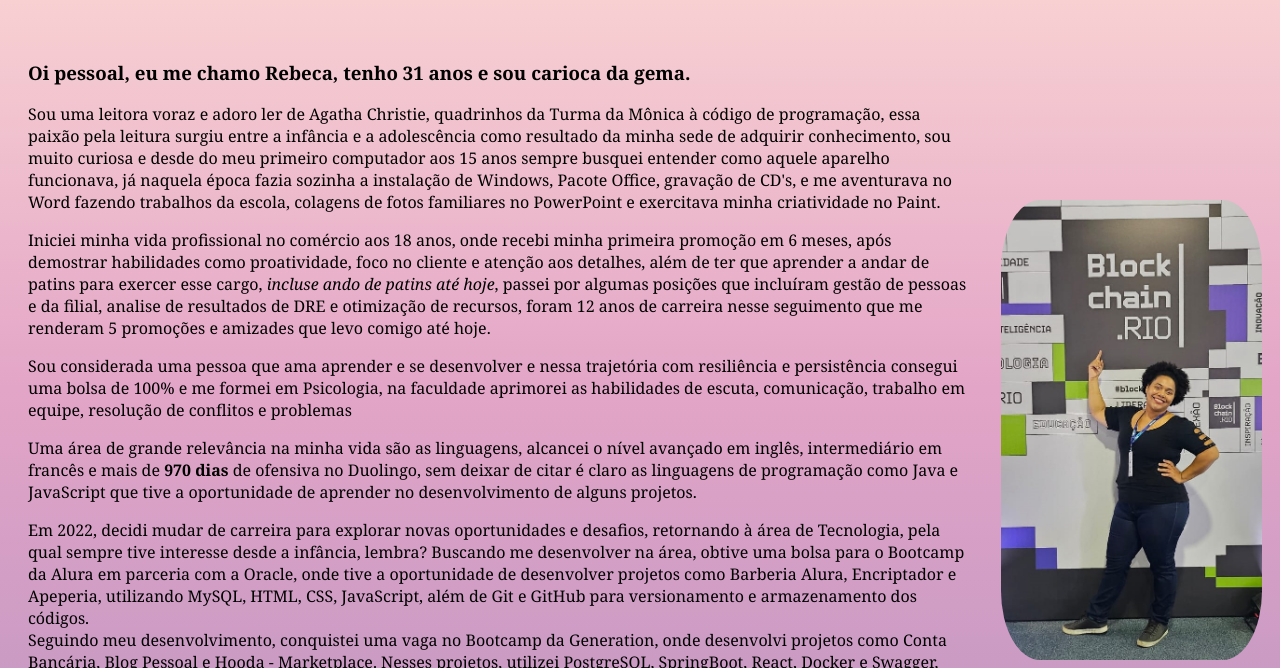
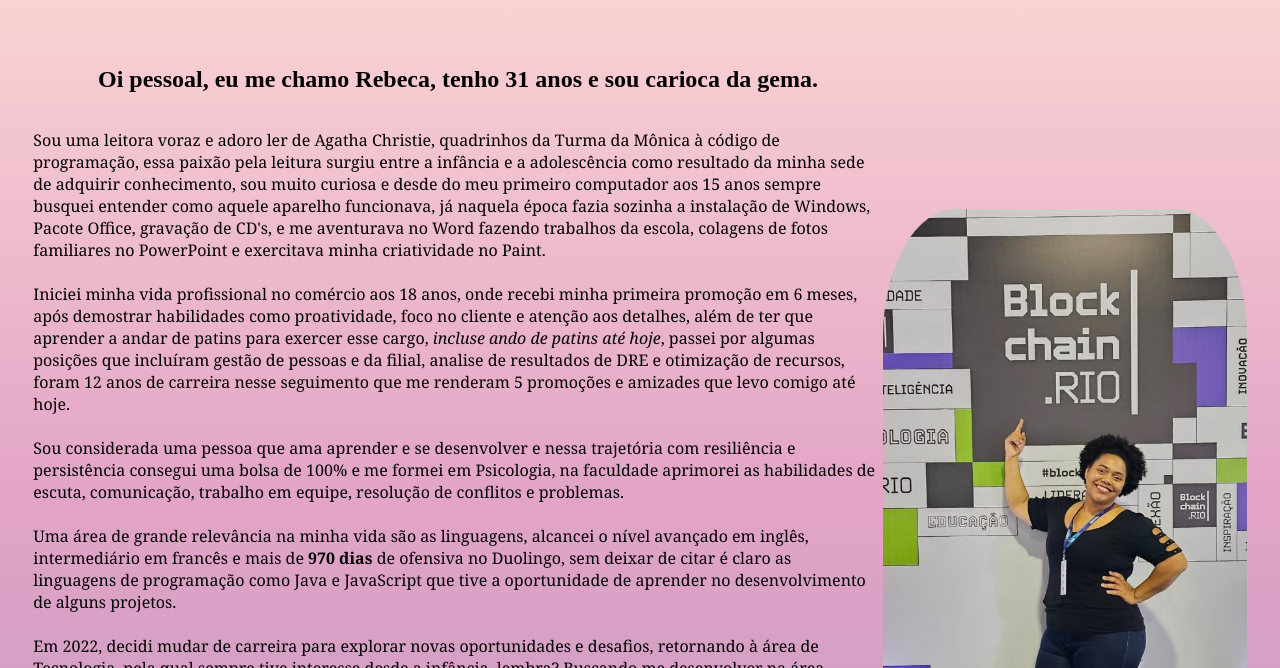
Before and after one commit to RebecaOuriques/Fundamentos-Web, a plain HTML site: page index.html in a window 1280 px wide. Shown: the part 132-800 px from the top of the page. Drawn offline with Linux system fonts and the light colour scheme.

Commit message:
adição do javascript

```diff
--- a/assets/css/style.css
+++ b/assets/css/style.css
@@ -13,6 +13,7 @@
 }
 #menu li a:hover {
     color: purple;
+    font-size: 21px;
 
 }
 
@@ -32,29 +33,67 @@ footer {
     background-color: #B692C2;
     text-align: center;
 }
-.container {
-    font-family:Georgia, 'Times New Roman', Times, serif;
+.principal{
+    padding: 2% 2%;
     display: flex;
-    flex-flow: row nowrap;
-    justify-content: center;
+    justify-content: space-around;
     align-items: center;
 
 }
 
-.texto {
-    padding: 20px;
+.principal-container {
+    width: 100%;
+    display: flex;
+    justify-content: space-around;
+    flex-flow: column nowrap;
+    align-items: center;
+
 }
 
+.principal-texto1 {
+    height: 100%;
+    font-size: 1rem;
+    font-family: Cambria, Cochin, Georgia, Times, 'Times New Roman', serif;
+    padding-right: 5px;
+}
+
+.linha {
+    word-wrap: break-word;
+    white-space: pre-line;
+}
+
+.principal-titulo{
+}
+
+.principal-destaque1 {
+font-style: italic
+}
+
+.principal-destaque2 {
+    font-weight: bold;
+}
+
+/*
 .container-imagem {
-    padding: 10px;
+
+    display: flex;
+    border: 3px solid black ;
+    width: 20%;
+    height: 100%;
     align-items: center;
     justify-content: center;
+
+}
+*/
+
+.imagem-rebeca{
+    display: flex;
+    width: 30%;
+    justify-content: center;
     align-items: center;
+    border-radius: 20%;
 }
 
-.imagem-rebeca{
-    border-radius: 15%;
-}
 .footer{
     text-align: center;
 }
--- a/index.html
+++ b/index.html
@@ -18,33 +18,31 @@
             </li>
         </ul>
     </div>
+    <h1 class="center">Sobre mim</h1>
+    <main class="principal">
+    <section class="principal-container">
+        <h2 class="principal-titulo">Oi pessoal, eu me chamo Rebeca, tenho 31 anos e sou carioca da gema.</h2>
+                    <p class="principal-texto1">Sou uma leitora voraz e adoro ler de Agatha Christie, quadrinhos da Turma da Mônica à código de programação, essa paixão pela leitura surgiu entre a infância e a adolescência como resultado da minha sede de adquirir conhecimento, sou muito curiosa e desde do meu primeiro computador aos 15 anos sempre busquei entender como aquele aparelho funcionava, já naquela época fazia sozinha a instalação de Windows, Pacote Office, gravação de CD's, e me aventurava no Word fazendo trabalhos da escola, colagens de fotos familiares no PowerPoint e exercitava minha criatividade no Paint.
+                    <span class="linha">
 
-    <h1 class="center">Sobre mim</h1>
-    <main>
+                        Iniciei minha vida profissional no comércio aos 18 anos, onde recebi minha primeira promoção em 6 meses, após demostrar habilidades como proatividade, foco no cliente e atenção aos detalhes, além de ter que aprender a andar de patins para exercer esse cargo, <span class="principal-destaque1">incluse ando de patins até hoje</span>, passei por algumas posições que incluíram gestão de pessoas e da filial, analise de resultados de DRE e otimização de recursos, foram 12 anos de carreira nesse seguimento que me renderam 5 promoções e amizades que levo comigo até hoje.</span>
+                        <span class="linha">
 
-    <div class="container">
+                            Sou considerada uma pessoa que ama aprender e se desenvolver e nessa trajetória com resiliência e persistência consegui uma bolsa de 100% e me formei em Psicologia, na faculdade aprimorei as habilidades de escuta, comunicação, trabalho em equipe, resolução de conflitos e problemas.
+            <span class="linha">
+                Uma área de grande relevância na minha vida são as linguagens, alcancei o nível avançado em inglês, intermediário em francês e mais de <span class="principal-destaque2">970 dias</span> de ofensiva no Duolingo, sem deixar de citar é claro as linguagens de programação como Java e JavaScript que tive a oportunidade de aprender no desenvolvimento de alguns projetos.</span>
+        <span class="linha">
+            Em 2022, decidi mudar de carreira para explorar novas oportunidades e desafios, retornando à área de Tecnologia, pela qual sempre tive interesse desde a infância, lembra? Buscando me desenvolver na área, obtive uma bolsa para o Bootcamp da Alura em parceria com a Oracle, onde tive a oportunidade de desenvolver projetos como Barberia Alura, Encriptador e Apeperia, utilizando MySQL, HTML, CSS, JavaScript, além de Git e GitHub para versionamento e armazenamento dos códigos.</span>
+Seguindo meu desenvolvimento, conquistei uma vaga no Bootcamp da Generation, onde desenvolvi projetos como Conta Bancária, Blog Pessoal e Hooda - Marketplace. Nesses projetos, utilizei PostgreSQL, SpringBoot, React, Docker e Swagger, desempenhando também funções de PO, Scrum Master, Tester e Desenvolvedor.
+                <span>
+                    Além disso, cursei Community Organizing for Social Justice pela University of Michigan, motivada pelo meu interesse em linguagens e pela vontade de possibilitar o acesso de pessoas negras e de baixa renda ao aprendizado de idiomas.
+                    <h2 class="principal-final"> Essa sou eu, sempre buscando realizar meus sonhos. Vamos realizá-los juntos!</h2>
+                    </span>
+                </p>
 
-        <div class="texto">
-            <h3>Oi pessoal, eu me chamo Rebeca, tenho 31 anos e sou carioca da gema.</h3>
-        <p>Sou uma leitora voraz e adoro ler de Agatha Christie, quadrinhos da Turma da Mônica à código de programação, essa paixão pela leitura surgiu entre a infância e a adolescência como resultado da minha sede de adquirir conhecimento, sou muito curiosa e desde do meu primeiro computador aos 15 anos sempre busquei entender como aquele aparelho funcionava, já naquela época fazia sozinha a instalação de Windows, Pacote Office, gravação de CD's, e me aventurava no Word fazendo trabalhos da escola, colagens de fotos familiares no PowerPoint e exercitava minha criatividade no Paint. </p>
-                 <p>Iniciei minha vida profissional no comércio aos 18 anos, onde recebi minha primeira promoção em 6 meses, após demostrar habilidades como proatividade, foco no cliente e atenção aos detalhes, além de ter que aprender a andar de patins para exercer esse cargo, <i> incluse ando de patins até hoje</i>, passei por algumas posições que incluíram gestão de pessoas e da filial, analise de resultados de DRE e otimização de recursos, foram 12 anos de carreira nesse seguimento que me renderam 5 promoções e amizades que levo comigo até hoje.  </p>
-                <p>Sou considerada uma pessoa que ama aprender e se desenvolver e nessa trajetória com resiliência e persistência consegui uma bolsa de 100% e me formei em Psicologia, na faculdade aprimorei as habilidades de escuta, comunicação, trabalho em equipe, resolução de conflitos e problemas</p>
-                <p>Uma área de grande relevância na minha vida são as linguagens, alcancei o nível avançado em inglês, intermediário em francês e mais de <strong>970 dias</strong> de ofensiva no Duolingo, sem deixar de citar é claro as linguagens de programação como Java e JavaScript que tive a oportunidade de aprender no desenvolvimento de alguns projetos.</p>
-
-<p> Em 2022, decidi mudar de carreira para explorar novas oportunidades e desafios, retornando à área de Tecnologia, pela qual sempre tive interesse desde a infância, lembra? Buscando me desenvolver na área, obtive uma bolsa para o Bootcamp da Alura em parceria com a Oracle, onde tive a oportunidade de desenvolver projetos como Barberia Alura,
-    Encriptador e Apeperia, utilizando MySQL, HTML, CSS, JavaScript, além de Git e GitHub para versionamento e armazenamento dos códigos.
-    <br> Seguindo meu desenvolvimento, conquistei uma vaga no Bootcamp da Generation, onde desenvolvi projetos como Conta Bancária, Blog Pessoal e Hooda - Marketplace.
-    Nesses projetos, utilizei PostgreSQL, SpringBoot, React, Docker e Swagger, desempenhando também funções de PO, Scrum Master, Tester e Desenvolvedor.
-    <br><br> Além disso, cursei Community Organizing for Social Justice pela University of Michigan, motivada pelo meu interesse em linguagens e pela vontade de possibilitar o acesso de pessoas negras e de baixa renda ao aprendizado de idiomas.
-    <br><h3> Essa sou eu, sempre buscando realizar meus sonhos. Vamos realizá-los juntos!</h3>
-</p>
-</div>
-<div class="container-imagem">
-    <img  class="imagem-rebeca" src="assets/images/Rebeca.jpg" height="460" alt="mulher parda, com 1,65 de altura, cabelas crepos curtos,
-está posicionada em frente a um painel da feira Blockchain.Rio">
-</div>
-</div>
-
+    </section>
+    <img  class="imagem-rebeca" src="assets/images/Rebeca.jpg" alt="mulher parda, com 1,65 de altura, cabelas crepos curtos,
+         está posicionada em frente a um painel da feira Blockchain.Rio">
 </main>
 
 <br><br>
```
Also changed, not shown: assets/javascript/scripts.js (added, +9 -0 lines), contato.html (+11 -7 lines).
